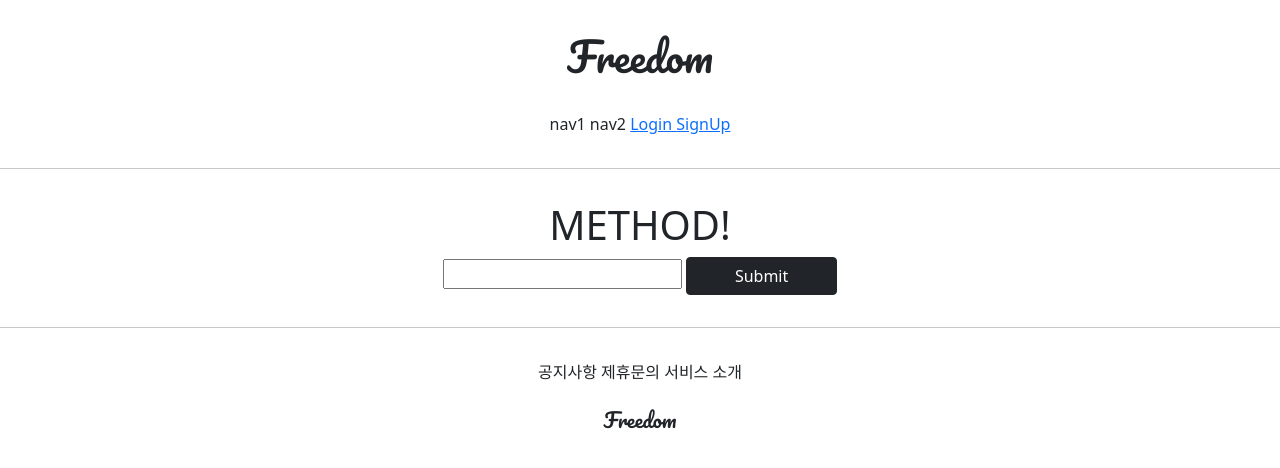
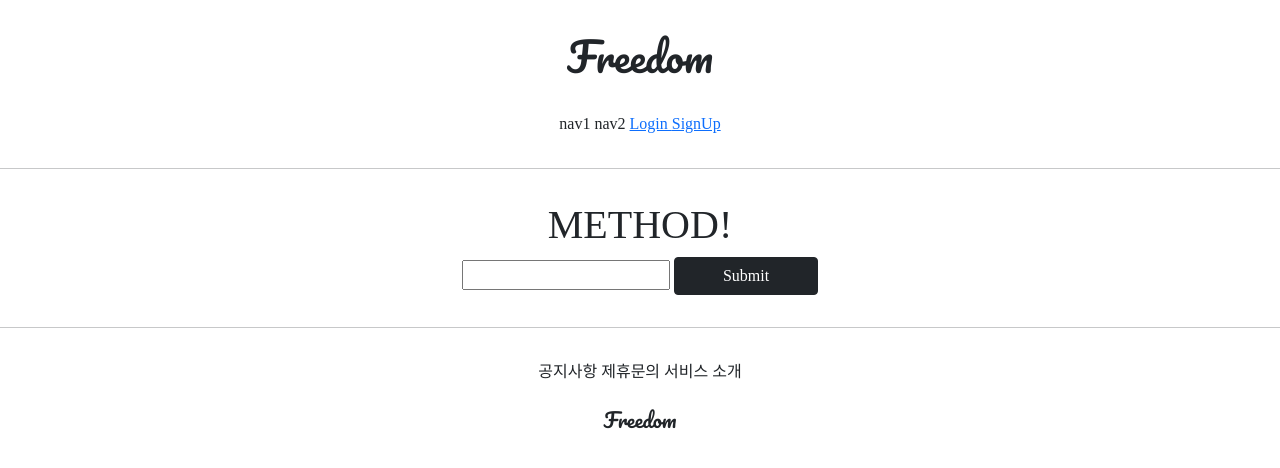
Before and after one commit to Jeongp4939/Class, a Django app: template accountapp/templates/accountapp/hello_world.html in a window 1280 px wide. Shown: the top 468 px of the page. Run offline with Django 3.2, Linux system fonts and the light colour scheme; the template is opened without the code that fills it, so the values that code supplies are empty; some libraries are stand-ins or nearby versions.

Commit message:
7/15 class project2_01

```diff
--- a/templates/base.html
+++ b/templates/base.html
@@ -3,7 +3,7 @@
 
 {%  include 'head.html' %}
 
-<body>
+<body style="font-family: 'NanumSquare">
 
     {% include 'header.html' %}
 
--- a/templates/head.html
+++ b/templates/head.html
@@ -14,4 +14,29 @@
 
     {#  DEFAULT CSS LINKS  #}
     <link rel="stylesheet" type="text/css" href="{% static 'base.css' %}">
+
+    {#  FONTS  #}
+    <style>
+        @font-face {
+            font-family: 'NanumSquareR';
+            src: local('NanumSquareR'),
+            url("{% static 'fonts/NanumSquareR.otf' %}") format("opentype");
+        }
+        @font-face {
+            font-family: 'NanumSquareEB';
+            src: local('NanumSquareEB'),
+            url("{% static 'fonts/NanumSquareEB.otf' %}") format("opentype");
+        }
+        @font-face {
+            font-family: 'NanumSquareB';
+            src: local('NanumSquareB'),
+            url("{% static 'fonts/NanumSquareB.otf' %}") format("opentype");
+        }
+        @font-face {
+            font-family: 'NanumSquareL';
+            src: local('NanumSquareL'),
+            url("{% static 'fonts/NanumSquareL.otf' %}") format("opentype");
+        }
+    </style>
+
 </head>
```
Also changed, not shown: static/fonts/NanumSquareB.otf (added), static/fonts/NanumSquareEB.otf (added), static/fonts/NanumSquareL.otf (added), static/fonts/NanumSquareR.otf (added).
